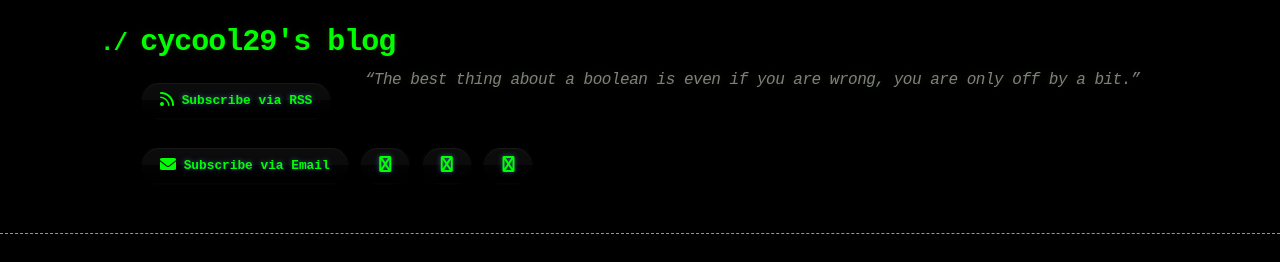
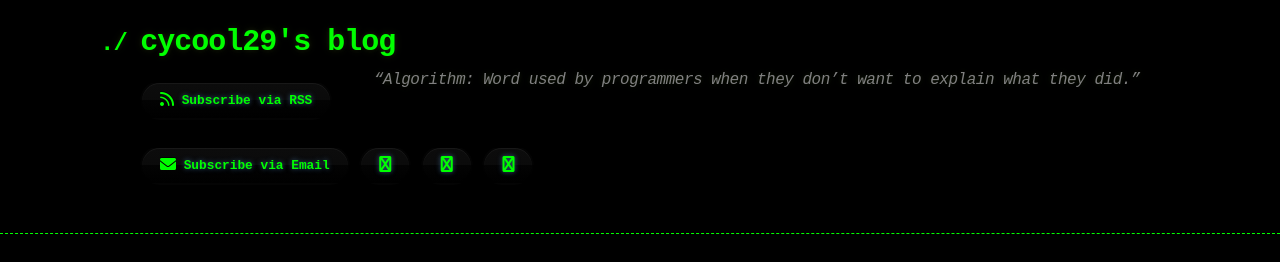
Before and after one commit to cycool29/cycool29.github.io, a Jekyll site: the page built from index.md, in a window 1280 px wide and 900 px high. Shown: the top 262 px of the window. Built offline with Jekyll 4.4.1, drawn with Linux system fonts in a browser that asks for light colours; a style sheet for code colours, icons or effects is not loaded.

Commit message:
Update quotes

```diff
--- a/_config.yml
+++ b/_config.yml
@@ -1,5 +1,5 @@
 title: cycool29's blog
-description: "“The best thing about a boolean is even if you are wrong, you are only off by a bit.” "
+description: "“Algorithm: Word used by programmers when they don’t want to explain what they did.” "
 bio: A high school student. Intermediate in Python, Git, Bash. Learning JavaScript. He/Him. "
 author: cycool29
 url: https://cycool29.github.io
```
